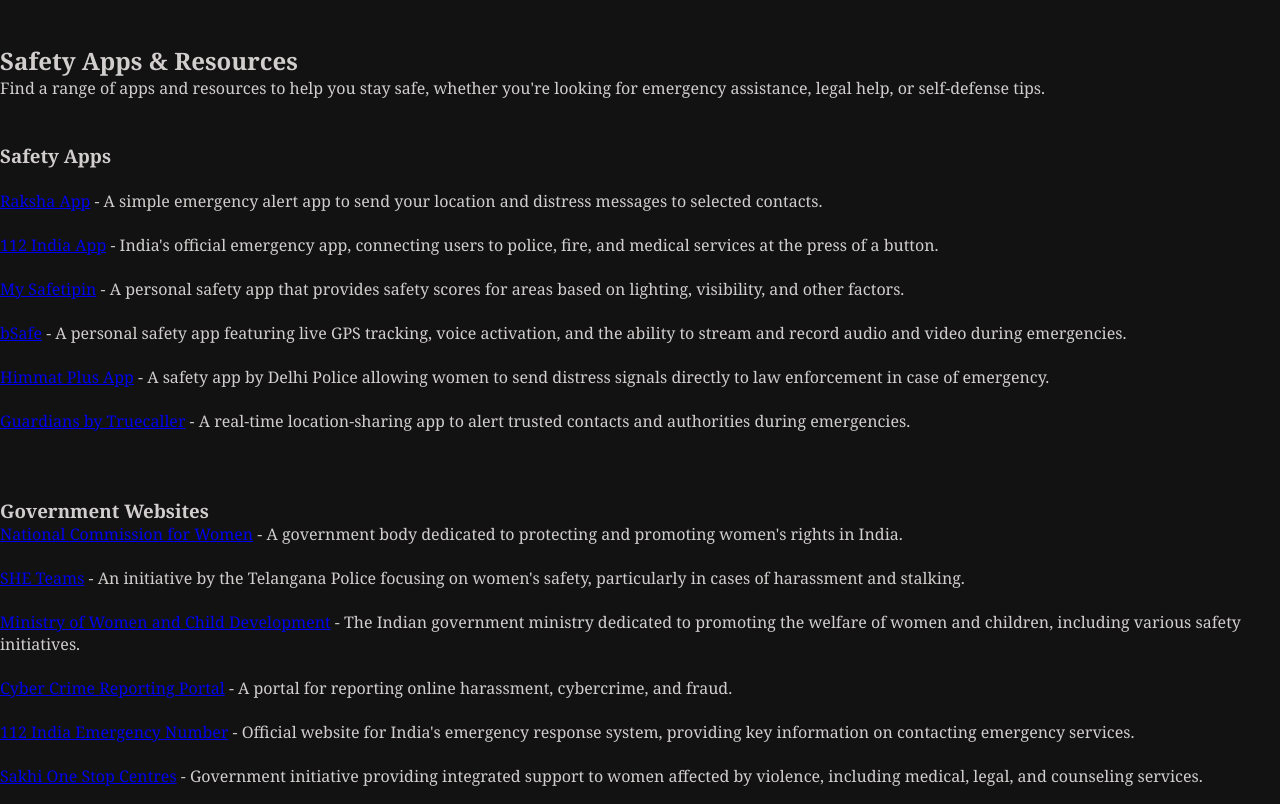
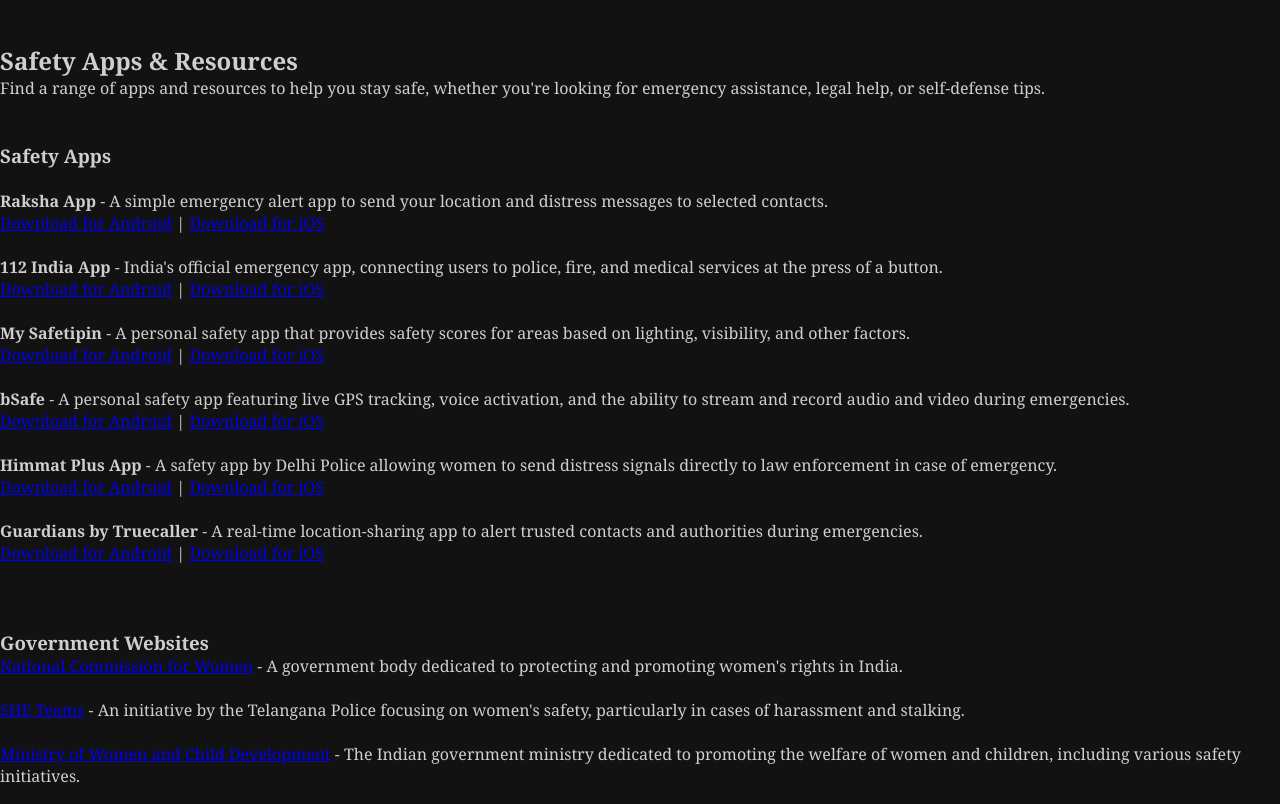
Before and after one commit to patilvraj2674/cpi_project, a Flask app: page /apps in a window 1280 px wide. Shown: the part 54-858 px from the top of the page. Run offline with Flask 3, Linux system fonts and the light colour scheme.

Commit message:
Update apps.html

```diff
--- a/women_safety_project/templates/apps.html
+++ b/women_safety_project/templates/apps.html
@@ -14,45 +14,63 @@
     <ul>
         <br>
         <li>
-            <a href="https://play.google.com/store/apps/details?id=com.raksha">Raksha App</a> - A simple emergency alert app to send your location and distress messages to selected contacts.
+            <strong>Raksha App</strong> - A simple emergency alert app to send your location and distress messages to selected contacts.
+            <br>
+            <a href="https://play.google.com/store/apps/details?id=com.app.rakshaapp&hl=en_IN" target="_blank">Download for Android</a> |
+            <a href="https://apps.apple.com/ios-app/idXXXXXX" target="_blank">Download for iOS</a>
         </li><br>
 
         <li>
-            <a href="https://play.google.com/store/apps/details?id=in.cdac.iet.nirbhaya">112 India App</a> - India's official emergency app, connecting users to police, fire, and medical services at the press of a button.
+            <strong>112 India App</strong> - India's official emergency app, connecting users to police, fire, and medical services at the press of a button.
+            <br>
+            <a href="https://play.google.com/store/apps/details?id=in.cdac.ners.psa.mobile.android.national&hl=en" target="_blank">Download for Android</a> |
+            <a href= "https://apps.apple.com/in/app/112-india/id1441951304" target="_blank">Download for iOS</a>
         </li><br>
 
         <li>
-            <a href="https://www.safetipin.com/">My Safetipin</a> - A personal safety app that provides safety scores for areas based on lighting, visibility, and other factors.
+            <strong>My Safetipin</strong> - A personal safety app that provides safety scores for areas based on lighting, visibility, and other factors.
+            <br>
+            <a href="https://play.google.com/store/apps/details?id=com.safetipin.mysafetipin&hl=en_IN" target="_blank">Download for Android</a> |
+            <a href="https://apps.apple.com/in/app/my-safetipin-safety-companion/id1086977783" target="_blank">Download for iOS</a>
         </li><br>
 
         <li>
-            <a href="https://getbsafe.com/">bSafe</a> - A personal safety app featuring live GPS tracking, voice activation, and the ability to stream and record audio and video during emergencies.
+            <strong>bSafe</strong> - A personal safety app featuring live GPS tracking, voice activation, and the ability to stream and record audio and video during emergencies.
+            <br>
+            <a href="https://play.google.com/store/apps/details?id=com.bipper.app.bsafe&hl=no&gl=US" target="_blank">Download for Android</a> |
+            <a href="https://apps.apple.com/us/app/bsafe-never-walk-alone/id459709106" target="_blank">Download for iOS</a>
         </li><br>
 
         <li>
-            <a href="https://play.google.com/store/apps/details?id=com.himmat.apps&hl=en&gl=US">Himmat Plus App</a> - A safety app by Delhi Police allowing women to send distress signals directly to law enforcement in case of emergency.
+            <strong>Himmat Plus App</strong> - A safety app by Delhi Police allowing women to send distress signals directly to law enforcement in case of emergency.
+            <br>
+            <a href="https://himmat-plus.en.softonic.com/android" target="_blank">Download for Android</a> |
+            <a href="https://apps.apple.com/in/app/himmat-plus/id1337677961" target="_blank">Download for iOS</a>
         </li><br>
 
         <li>
-            <a href="https://www.truecaller.com/guardians">Guardians by Truecaller</a> - A real-time location-sharing app to alert trusted contacts and authorities during emergencies.
+            <strong>Guardians by Truecaller</strong> - A real-time location-sharing app to alert trusted contacts and authorities during emergencies.
+            <br>
+            <a href="https://play.google.com/store/apps/details?id=com.truecaller.guardians&hl=en_IN" target="_blank">Download for Android</a> |
+            <a href="https://apps.apple.com/us/app/guardians-from-truecaller/id1554086870" target="_blank">Download for iOS</a>
         </li><br>
+    </ul>
 
-    </ul>
     <br>
     <br>
 
     <h3>Government Websites</h3>
     <ul>
         <li>
-            <a href="https://ncw.nic.in/">National Commission for Women</a> - A government body dedicated to protecting and promoting women's rights in India.
+            <a href="http://ncw.nic.in/">National Commission for Women</a> - A government body dedicated to protecting and promoting women's rights in India.
         </li><br>
 
         <li>
-            <a href="https://www.sheteams.ap.gov.in/">SHE Teams</a> - An initiative by the Telangana Police focusing on women's safety, particularly in cases of harassment and stalking.
+            <a href="https://sheteamhydpolice.telangana.gov.in/index.html">SHE Teams</a> - An initiative by the Telangana Police focusing on women's safety, particularly in cases of harassment and stalking.
         </li><br>
 
         <li>
-            <a href="https://wcd.nic.in/">Ministry of Women and Child Development</a> - The Indian government ministry dedicated to promoting the welfare of women and children, including various safety initiatives.
+            <a href="https://www.india.gov.in/official-website-ministry-women-and-child-development-0">Ministry of Women and Child Development</a> - The Indian government ministry dedicated to promoting the welfare of women and children, including various safety initiatives.
         </li><br>
 
         <li>
@@ -64,17 +82,17 @@
         </li><br>
 
         <li>
-            <a href="https://wcd.nic.in/act/sakhi-one-stop-centres-scheme-women">Sakhi One Stop Centres</a> - Government initiative providing integrated support to women affected by violence, including medical, legal, and counseling services.
+            <a href="https://vikaspedia.in/social-welfare/women-and-child-development/women-development-1/one-stop-centre-scheme">Sakhi One Stop Centres</a> - Government initiative providing integrated support to women affected by violence, including medical, legal, and counseling services.
         </li><br>
+    </ul>
 
-    </ul>
     <br>
     <br>
 
     <h3>NGO Resources</h3>
     <ul>
         <li>
-            <a href="https://safecity.in/">SafeCity</a> - An NGO using crowd-sourced data to create safer cities for women by mapping areas where harassment occurs.
+            <a href="https://reddotfoundation.in/">SafeCity</a> - An NGO using crowd-sourced data to create safer cities for women by mapping areas where harassment occurs.
         </li><br>
 
         <li>
@@ -82,25 +100,24 @@
         </li><br>
 
         <li>
-            <a href="https://www.aware.org.sg/">AWARE (All Women’s Action Society)</a> - A Singapore-based NGO providing support and advocacy for women facing gender-based violence.
+            <a href="https://aware.org.in/">AWARE (All Women’s Action Society)</a> - A Singapore-based NGO providing support and advocacy for women facing gender-based violence.
         </li><br>
 
         <li>
-            <a href="https://www.majlislaw.com/">Majlis Legal Centre</a> - A Mumbai-based NGO offering legal aid and representation to women dealing with domestic violence and family disputes.
+            <a href="https://majlislaw.com/">Majlis Legal Centre</a> - A Mumbai-based NGO offering legal aid and representation to women dealing with domestic violence and family disputes.
         </li><br>
 
         <li>
-            <a href="https://www.rainn.org/">RAINN (Rape, Abuse & Incest National Network)</a> - The largest U.S. anti-sexual violence organization, offering resources and support for survivors of abuse.
+            <a href="https://rainn.org/">RAINN (Rape, Abuse & Incest National Network)</a> - The largest U.S. anti-sexual violence organization, offering resources and support for survivors of abuse.
         </li><br>
 
         <li>
-            <a href="http://shaktishalini.org/">Shakti Shalini</a> - A Delhi-based NGO providing shelter, counseling, and legal support to women and children affected by violence.
+            <a href="https://gophilanthropic.org/partner-programs/shakti-shalini/">Shakti Shalini</a> - A Delhi-based NGO providing shelter, counseling, and legal support to women and children affected by violence.
         </li><br>
 
         <li>
-            <a href="https://www.redelephantfoundation.org/">The Red Elephant Foundation</a> - An initiative that focuses on storytelling, legal and psychological support, and advocacy to create safe spaces for women globally.
+            <a href="https://asafeworldforwomen.org/al-asia/343-red-elephant.html">The Red Elephant Foundation</a> - An initiative that focuses on storytelling, legal and psychological support, and advocacy to create safe spaces for women globally.
         </li><br>
-
     </ul>
 </section>
 
```
